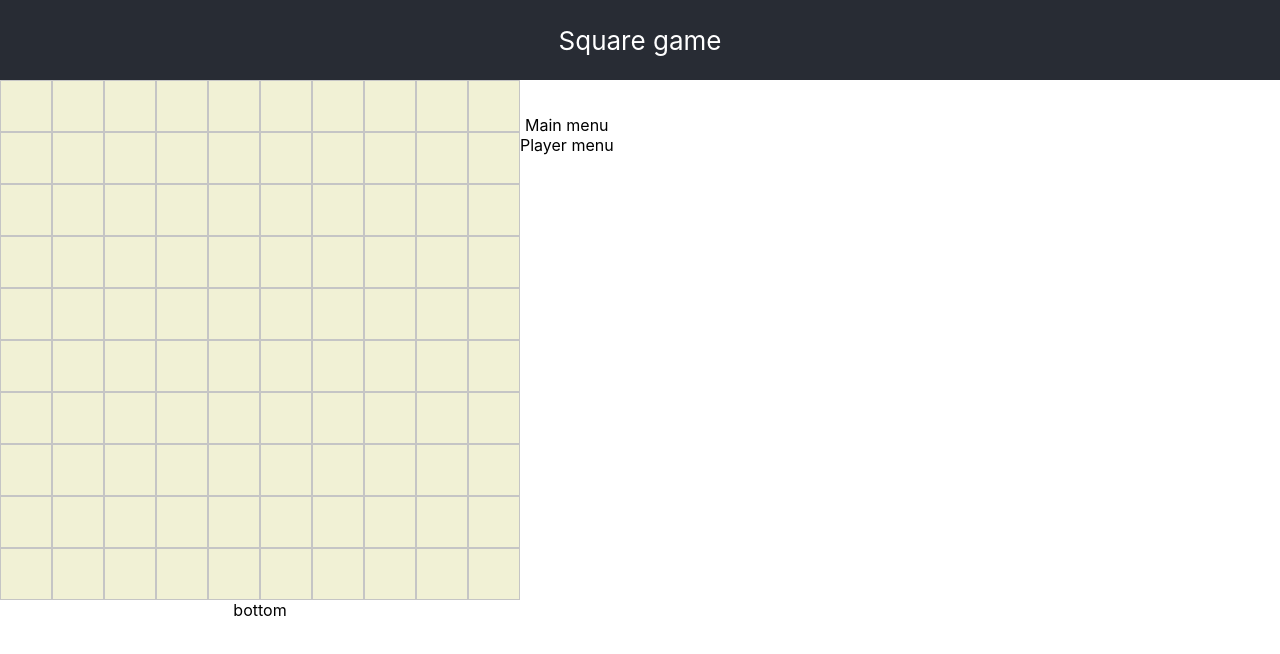
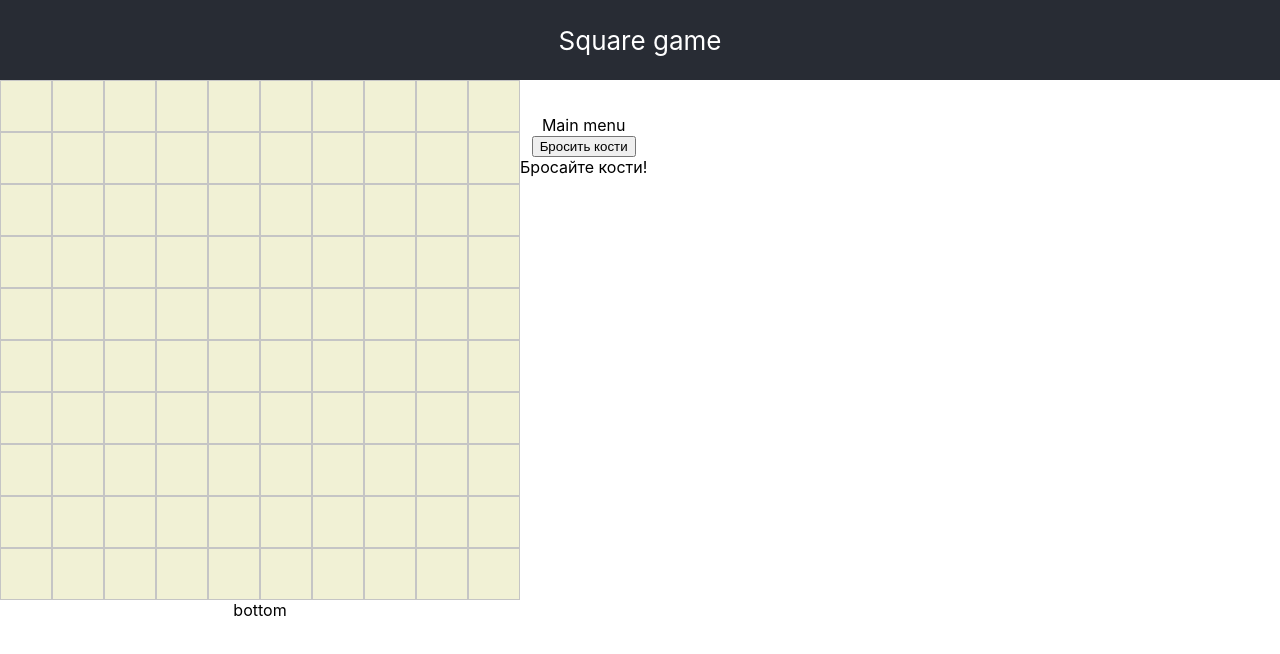
Before and after one commit to gybber-dev/JavaScript-projects, a React (Create React App) app in the folder squares/: page / in a window 1280 px wide. Shown: the top 654 px of the page. Built offline with nearby package versions, Linux system fonts and the light colour scheme.

Commit message:
Sqare (1. PlayerMenu Added /1)

```diff
--- a/squares/src/App.js
+++ b/squares/src/App.js
@@ -2,8 +2,9 @@ import React from 'react';
 // import logo from './logo.svg';
 import './App.css';
 import Field from './Field/Field';
+import PlayerMenu from './PlayerMenu/PlayerMenu';
 // import Counter from './Counter/Counter'
-
+console.log('run App');
 
 function App() {
   const size = {width: 10, height: 10}
@@ -21,7 +22,7 @@ function App() {
       >
           {Field({size})}
       </div>
-      <div
+      <div className={'sidebar'}
         style={{display:'table-cell'}}
       >
         <div
@@ -32,7 +33,9 @@ function App() {
         <div
           style={{display:'table-row'}}
         >
-          {'Player menu'}
+          {PlayerMenu({
+            player:{}
+          })}
         </div>
       </div>
       <div
--- a/squares/src/Field/Cell/Cell.js
+++ b/squares/src/Field/Cell/Cell.js
@@ -1,9 +1,8 @@
 import React from 'react';
 import classes from './Cell.module.css' // just add '.module' in .css-file name
-
+console.log('run Cell');
 
 const Cell = id =>{
-    console.log('Cell', id)
 
     const cellClasses = [classes.cell];
 
--- a/squares/src/Field/Cell/Cell.module.css
+++ b/squares/src/Field/Cell/Cell.module.css
@@ -8,6 +8,6 @@
     vertical-align: middle;
 }
 
-.cell.red {
+.red {
     border: 2px solid red;
 }
--- a/squares/src/Field/Field.js
+++ b/squares/src/Field/Field.js
@@ -3,6 +3,8 @@ import Cell from './Cell/Cell'
 /*
     input: field size (3x3) is {width: 3, heght: 3}
 */
+console.log('run Field');
+
 const Field = props=>{
     console.log('Field', props);
 
@@ -15,7 +17,6 @@ const Field = props=>{
         for (let i = 0; i < size.height; i++) {
             result.push (
                 <div key = {i} style={divStyle}>
-                    {console.log(drawRaw(size.width))}
                     {drawRaw(size.width)}
                 </div>
             )
--- /dev/null
+++ b/squares/src/PlayerMenu/Dise/Dise.js
@@ -0,0 +1,22 @@
+// выдаёт 2 случайных числа от 1 до 6
+import React from 'react';
+console.log('run Dice');
+
+
+const generate = ()=>{
+    console.log('generating...')
+    return {d1: 2, d2:3}
+}
+
+const dice = generate();
+
+const Dice = ()=>{
+    console.log('Dice rendering...')
+    return (
+        <div id={'info'}>
+            {`Кости брошены: ${dice.d1} и ${dice.d2}`}
+        </div>
+    )
+}
+
+export default Dice
--- /dev/null
+++ b/squares/src/PlayerMenu/PlayerMenu.js
@@ -0,0 +1,24 @@
+import React, {useState} from 'react';
+// import ReactDOM from 'react-dom';
+import Dice from './Dise/Dise';
+
+
+/*
+    props: {
+        player:{}
+    }
+*/
+console.log('run PlayerMenu');
+const PlayerMenu = (props)=>{
+    console.log('PlayerMenu', props);
+    const [info, setInfo] = useState(<div id={'info'}>{'Бросайте кости!'}</div>);
+    console.log('info', info)
+    return (
+        <div>
+            {console.log('rendering...')}
+            <button onClick={()=>{setInfo(Dice())}}>Бросить кости</button>
+            {info}
+        </div>
+    )
+}
+export default PlayerMenu
```
